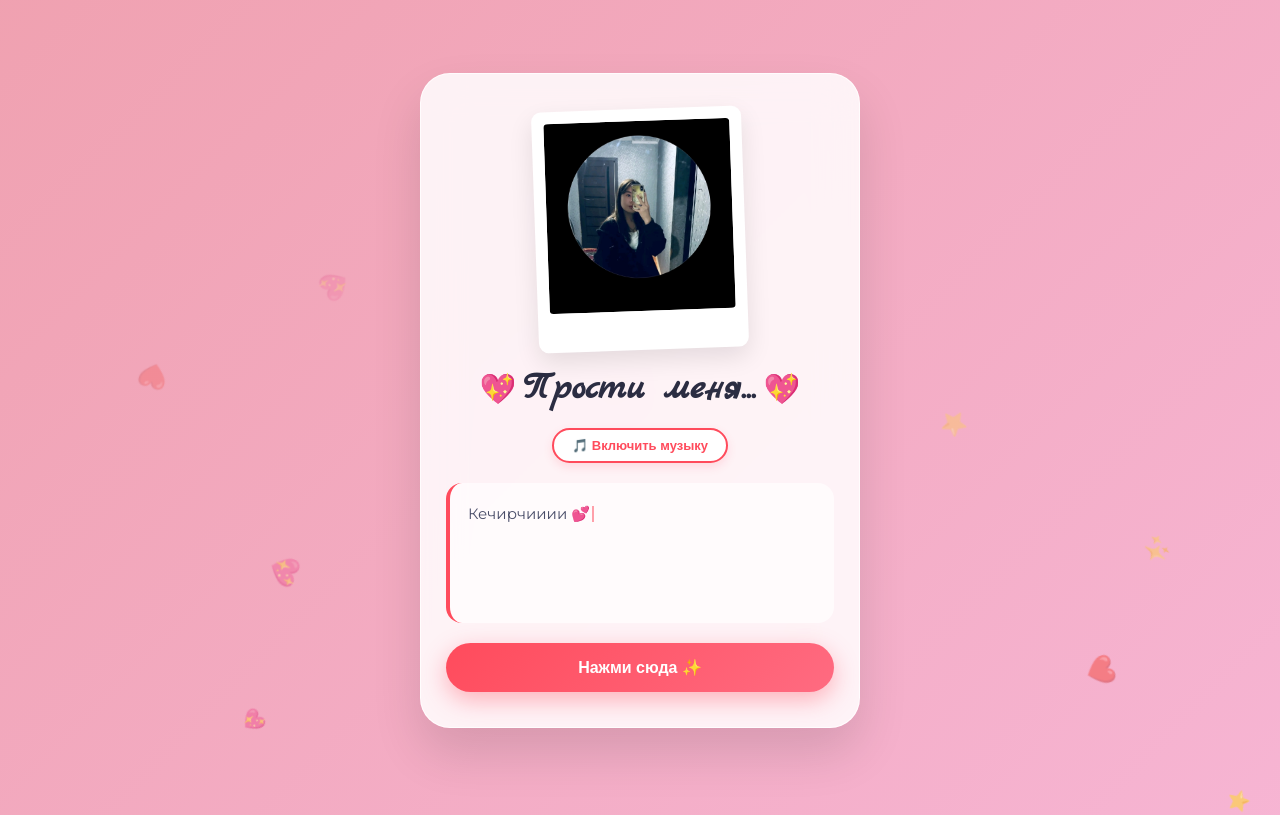
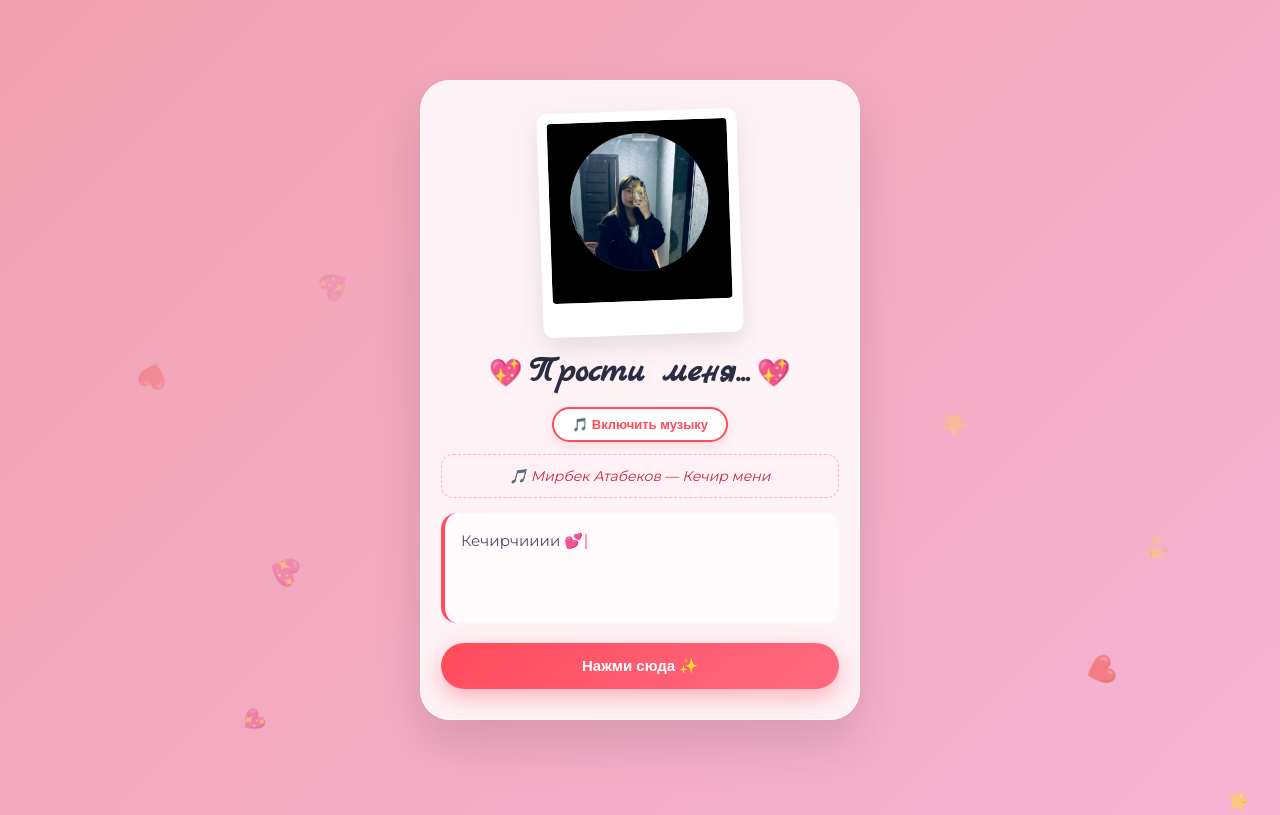
Before and after one commit to dastan-eng/for-you, a plain HTML site: page index.html in a window 1280 px wide. Drawn offline with nearby package versions, Linux system fonts and the light colour scheme.

Commit message:
Update index.html

```diff
--- a/index.html
+++ b/index.html
@@ -30,7 +30,7 @@
             100% { background-position: 0% 50%; }
         }
 
-        /* Летающие сердечки и искорки снизу вверх */
+        /* Летающие сердечки и искорки */
         .floating-heart {
             position: absolute;
             bottom: -50px;
@@ -45,7 +45,7 @@
             100% { transform: translateY(-105vh) rotate(360deg); opacity: 0; }
         }
 
-        /* Главная карточка: матовое стекло с мягкой тенью */
+        /* Главная карточка */
         .card {
             position: relative;
             z-index: 10;
@@ -53,7 +53,7 @@
             backdrop-filter: blur(20px);
             -webkit-backdrop-filter: blur(20px);
             border-radius: 30px;
-            padding: 35px 25px;
+            padding: 30px 20px;
             max-width: 440px;
             width: 100%;
             box-shadow: 0 25px 50px rgba(0, 0, 0, 0.12);
@@ -62,13 +62,13 @@
             animation: fadeIn 1.2s ease-in-out;
         }
 
-        /* Винтажный Polaroid-снимок */
+        /* Polaroid-снимок */
         .photo-frame {
             background: #fff;
-            padding: 12px 12px 35px 12px;
+            padding: 10px 10px 30px 10px;
             border-radius: 10px;
             box-shadow: 0 10px 25px rgba(0,0,0,0.1);
-            max-width: 210px;
+            max-width: 200px;
             margin: 0 auto 15px auto;
             transform: rotate(-2deg);
             transition: transform 0.3s ease;
@@ -78,26 +78,25 @@
         }
         .photo-frame img {
             width: 100%;
-            height: 190px;
+            height: 180px;
             object-fit: cover;
             border-radius: 4px;
         }
 
-        /* Заголовок и пульсирующие сердечки */
         .header-container {
             display: flex;
             align-items: center;
             justify-content: center;
             gap: 10px;
-            margin-bottom: 15px;
+            margin-bottom: 12px;
         }
         h1 {
             font-family: 'Marck Script', cursive;
-            font-size: 38px;
+            font-size: 36px;
             color: #2b2d42;
         }
         .pulse-heart {
-            font-size: 24px;
+            font-size: 22px;
             animation: pulse 1.5s infinite;
         }
         @keyframes pulse {
@@ -106,7 +105,7 @@
             100% { transform: scale(1); }
         }
 
-        /* Аккуратная кнопка музыки */
+        /* Кнопка музыки */
         .music-btn {
             background: #fff;
             border: 2px solid #ff4b5c;
@@ -116,7 +115,7 @@
             font-size: 13px;
             font-weight: 600;
             cursor: pointer;
-            margin-bottom: 20px;
+            margin-bottom: 12px;
             transition: all 0.3s ease;
             box-shadow: 0 4px 10px rgba(255, 75, 92, 0.15);
         }
@@ -125,19 +124,35 @@
             color: #fff;
         }
 
+        /* Блок субтитров музыки */
+        .lyrics-box {
+            background: rgba(255, 240, 245, 0.8);
+            border-radius: 12px;
+            padding: 10px 15px;
+            margin-bottom: 15px;
+            font-style: italic;
+            font-size: 14px;
+            color: #c72c41;
+            min-height: 44px;
+            display: flex;
+            align-items: center;
+            justify-content: center;
+            border: 1px dashed #ffb6c1;
+        }
+
         /* Блок текста с эффектом печати */
         .letter-container {
-            min-height: 140px;
+            min-height: 110px;
             text-align: left;
             margin-bottom: 20px;
             background: rgba(255, 255, 255, 0.65);
-            padding: 18px;
+            padding: 16px;
             border-radius: 16px;
             border-left: 4px solid #ff4b5c;
         }
         .typed-text {
             font-size: 15px;
-            line-height: 1.7;
+            line-height: 1.6;
             color: #4a4e69;
             white-space: pre-line;
             font-weight: 400;
@@ -145,7 +160,7 @@
         .cursor {
             display: inline-block;
             width: 2px;
-            height: 16px;
+            height: 15px;
             background-color: #ff4b5c;
             vertical-align: middle;
             margin-left: 2px;
@@ -156,19 +171,18 @@
             50% { opacity: 0; }
         }
 
-        /* Кнопка действия внизу с салютом и переходом */
+        /* Кнопка действия внизу */
         .btn-sorry {
             background: linear-gradient(135deg, #ff4b5c, #ff6b81);
             color: #fff;
-            padding: 15px 30px;
+            padding: 14px 28px;
             border-radius: 30px;
-            text-decoration: none;
             font-weight: 600;
             transition: all 0.3s ease;
             box-shadow: 0 8px 25px rgba(255, 75, 92, 0.4);
             border: none;
             cursor: pointer;
-            font-size: 16px;
+            font-size: 15px;
             width: 100%;
         }
         .btn-sorry:hover {
@@ -190,22 +204,27 @@
     </audio>
 
     <div class="card">
-        <!-- Ваше фото в стиле Polaroid (локальный файл photo.jpg) -->
+        <!-- Фото Polaroid -->
         <div class="photo-frame">
             <img src="photo.jpg" alt="Наше фото">
         </div>
 
-        <!-- Заголовок и пульсирующие сердечки -->
+        <!-- Заголовок -->
         <div class="header-container">
             <span class="pulse-heart">💖</span>
             <h1>Прости меня...</h1>
             <span class="pulse-heart">💖</span>
         </div>
 
-        <!-- Кнопка включения музыки -->
+        <!-- Кнопка музыки -->
         <button class="music-btn" onclick="toggleMusic()">🎵 Включить музыку</button>
 
-        <!-- Текст письма с эффектом печати и мигающим курсором -->
+        <!-- Субтитры песни -->
+        <div class="lyrics-box" id="lyrics">
+            🎵 Мирбек Атабеков — Кечир мени
+        </div>
+
+        <!-- Текст извинения с печатью -->
         <div class="letter-container">
             <span class="typed-text" id="typed"></span><span class="cursor"></span>
         </div>
@@ -214,18 +233,35 @@
         <button class="btn-sorry" onclick="forgiveMe()">Нажми сюда ✨</button>
     </div>
 
-    <!-- Библиотека конфетти для салюта -->
     <script src="https://cdn.jsdelivr.net/npm/canvas-confetti@1.5.1/dist/confetti.browser.min.js"></script>
     <script>
-        // === ВСТАВЬ СВОЮ ССЫЛКУ СЮДА (например, на Instagram) ===
+        // Твоя ссылка на Instagram Reel
         const MY_LINK = "https://www.instagram.com/reel/DbTZAoOymEX/?psln=YjZsdnNjd3VhYXht/";
 
         // Текст извинения
         const text = `Кечирчииии 💕`;
 
-        // Управление музыкой
+        // Караоке-субтитры для песни Мирбека Атабекова
+        const lyricsData = [
+            { time: 0, text: "🎵 Мирбек Атабеков — Кечир мени" },
+            { time: 13, text: "Санага салып менин түшүмө кирдиң..." },
+            { time: 18, text: "Садагам күнүм болуп күлмүңдөп тийгиң..." },
+            { time: 24, text: "Кайдасың айтчы деги ашыгым азыр?" },
+            { time: 29, text: "Кадырын кечиреми кечикпи билдим..." },
+            { time: 35, text: "Эстесем эзилемин от болуп күйөм..." },
+            { time: 41, text: "Эх жаным кечирилгис беле эле күнөөм?" },
+            { time: 47, text: "Мейли күн арадан ай жылдар өтсө да..." },
+            { time: 52, text: "Мен сени махабатым баары бир сүйөм!" },
+            { time: 58, text: "Эркем ай, кечирем сени..." },
+            { time: 64, text: "Эркелевемби кайрылып келчи, кечирип мени..." },
+            { time: 70, text: "Сүйүүмө күбөм менин асманда булут..." },
+            { time: 75, text: "Сезимим сага деген булактай тунук..." }
+        ];
+
         const music = document.getElementById('bgMusic');
+        const lyricsBox = document.getElementById('lyrics');
         let isPlaying = false;
+
         function toggleMusic() {
             if (isPlaying) {
                 music.pause();
@@ -238,6 +274,17 @@
             }
         }
 
+        // Обновление субтитров при проигрывании музыки
+        music.addEventListener('timeupdate', () => {
+            const currentTime = music.currentTime;
+            for (let i = lyricsData.length - 1; i >= 0; i--) {
+                if (currentTime >= lyricsData[i].time) {
+                    lyricsBox.innerText = lyricsData[i].text;
+                    break;
+                }
+            }
+        });
+
         // Эффект печати текста
         let index = 0;
         function typeWriter() {
@@ -249,7 +296,7 @@
         }
         window.onload = typeWriter;
 
-        // Генерация летающих сердечек и искорок на фоне
+        // Летающие сердечки
         function createHeart() {
             const heart = document.createElement('div');
             heart.classList.add('floating-heart');
@@ -263,7 +310,7 @@
         }
         setInterval(createHeart, 400);
 
-        // Салют и плавный переход по ссылке при клике на кнопку
+        // Салют и переход по ссылке
         function forgiveMe() {
             music.play();
 
@@ -291,7 +338,6 @@
                 }
             })();
 
-            // Плавный переход по твоей ссылке через 1.8 секунды после салюта
             setTimeout(() => {
                 window.location.href = MY_LINK;
             }, 1800);
```
